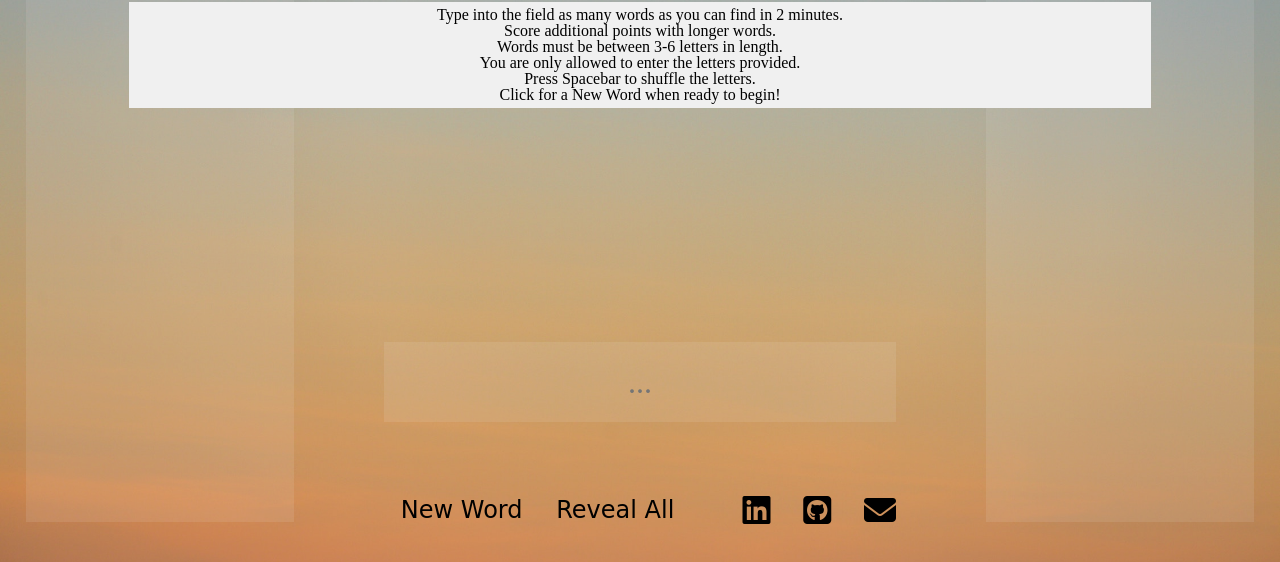
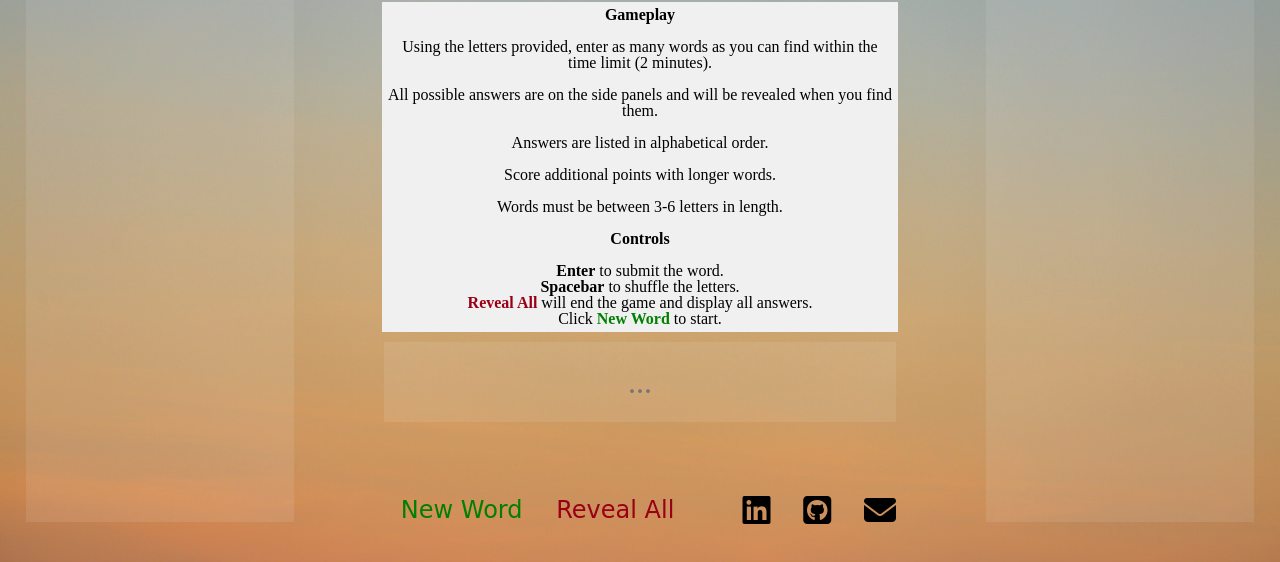
Before and after one commit to Kelby2/wordjs, a website built with webpack: page index.html in a window 1280 px wide. Shown: the part 238-800 px from the top of the page. Built offline with nearby package versions, Linux system fonts and the light colour scheme; a web font is replaced by a local one.

Commit message:
add instructions

```diff
--- a/index.html
+++ b/index.html
@@ -6,7 +6,7 @@
   <link rel="stylesheet" type="text/css" href="./assets/css/reset.css">
   <link rel="stylesheet" type="text/css" href="./assets/css/style.css">
   <link href="https://fonts.googleapis.com/css?family=Fredericka+the+Great|Spectral+SC|Alfa+Slab+One" rel="stylesheet">
-  <script src="https://use.fontawesome.com/1d7d5e222d.js" async></script>
+  <script src="https://use.fontawesome.com/1d7d5e222d.js" defer></script>
   <script src="dist/main.js" type="text/javascript" defer></script>
 </head>
 <body>
@@ -18,6 +18,7 @@
     </aside>
 
     <article id="game-panel" class="display">
+      <i id="ins-btn" class="fa fa-info-circle fa-2x icons"></i>
       <section id="title">wordJS<span id="remix">Remastered</span></section>
       <section id="round-info">
         <div class="info">Time: <span id="clock">--</span></div>
@@ -35,16 +36,32 @@
       </form>
       <nav id="base">
         <section id="controls">
-          <button id="new-game">New Word</button>
-          <button id="gg">Reveal All</button>
+          <button id="new-game" class="clr-grn">New Word</button>
+          <button id="gg" class="clr-red">Reveal All</button>
         </section>
         <section id="klu-info">
-            <i id="ins-btn" class="fa fa-question-circle fa-2x icons"></i>
             <a href="https://www.linkedin.com/in/kelbylu/" class="fa fa-linkedin-square fa-2x icons"></a>
             <a href="https://github.com/Kelby2/wordjs" class="fa fa-github-square fa-2x icons"></a>
             <a href="mailto:kelbylu28@gmail.com" class="fa fa-envelope fa-2x icons"></a>
         </section>
       </nav>
+
+      <section class="instructions show">
+        <div>
+          <span class="strong">Gameplay</span><br><br>
+          Using the letters provided, enter as many words as you can find within the time limit (2 minutes).
+          <br><br>All possible answers are on the side panels and will be revealed when you find them.
+          <br><br>Answers are listed in alphabetical order.
+          <br><br>Score additional points with longer words.
+          <br><br>Words must be between 3-6 letters in length.<br><br>
+
+          <span class="strong">Controls</span><br><br>
+          <span class="strong">Enter</span> to submit the word.<br>
+          <span class="strong">Spacebar</span> to shuffle the letters.<br>
+          <span class="strong clr-red">Reveal All</span> will end the game and display all answers.<br>
+          Click <span class="strong clr-grn">New Word</span> to start.
+        </div>
+      </section>
     </article>
 
     <aside class="display side-panel">
@@ -52,15 +69,6 @@
       </div>
     </aside>
 
-    <section class="instructions show">
-        Type into the field as many words as you can find in 2 minutes.<br>
-        Score additional points with longer words.<br>
-        Words must be between 3-6 letters in length.<br>
-        You are only allowed to enter the letters provided.<br>
-        Press Spacebar to shuffle the letters.<br>
-        Click for a New Word when ready to begin!
-    </section>
-
   </main>
 </body>
 </html>
```
